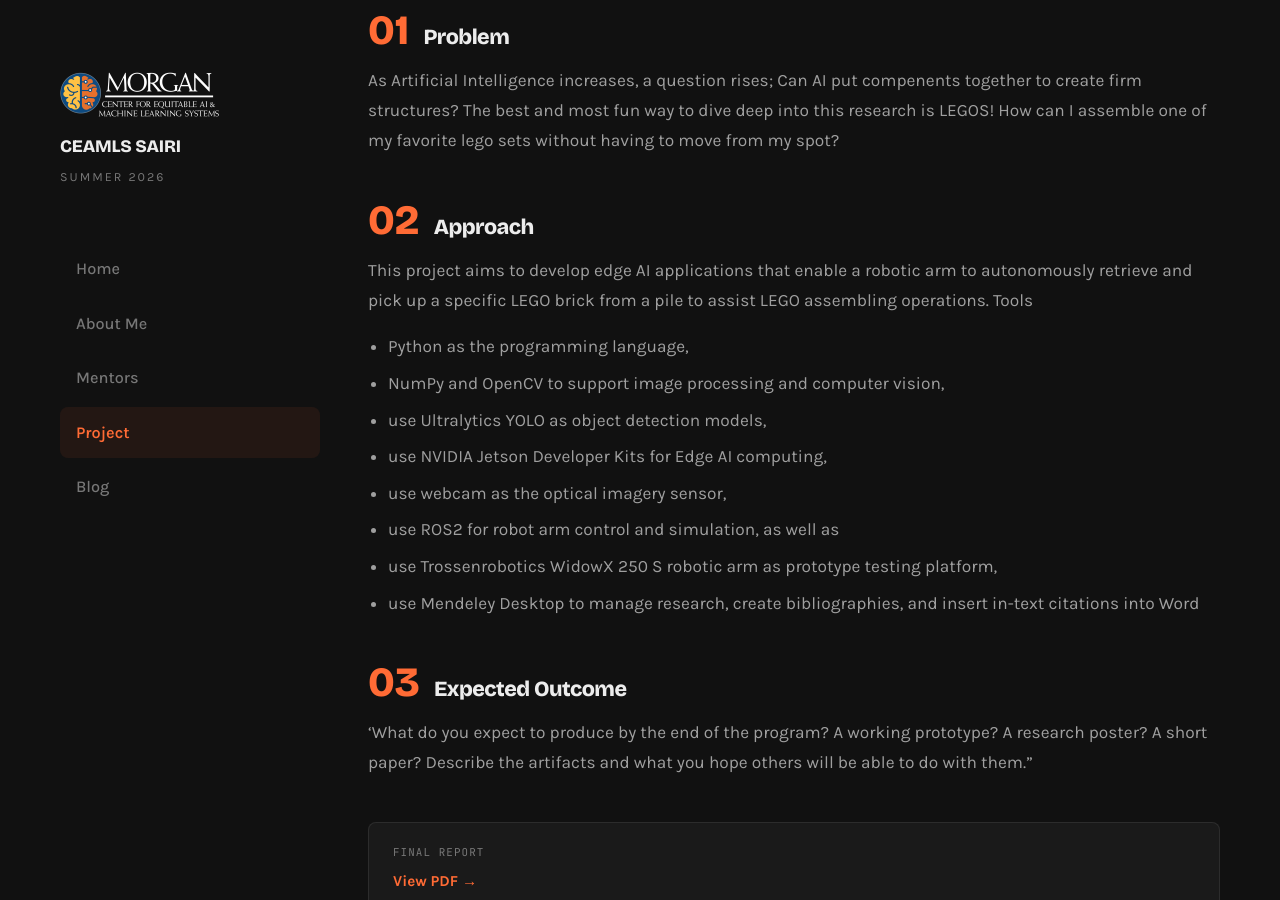
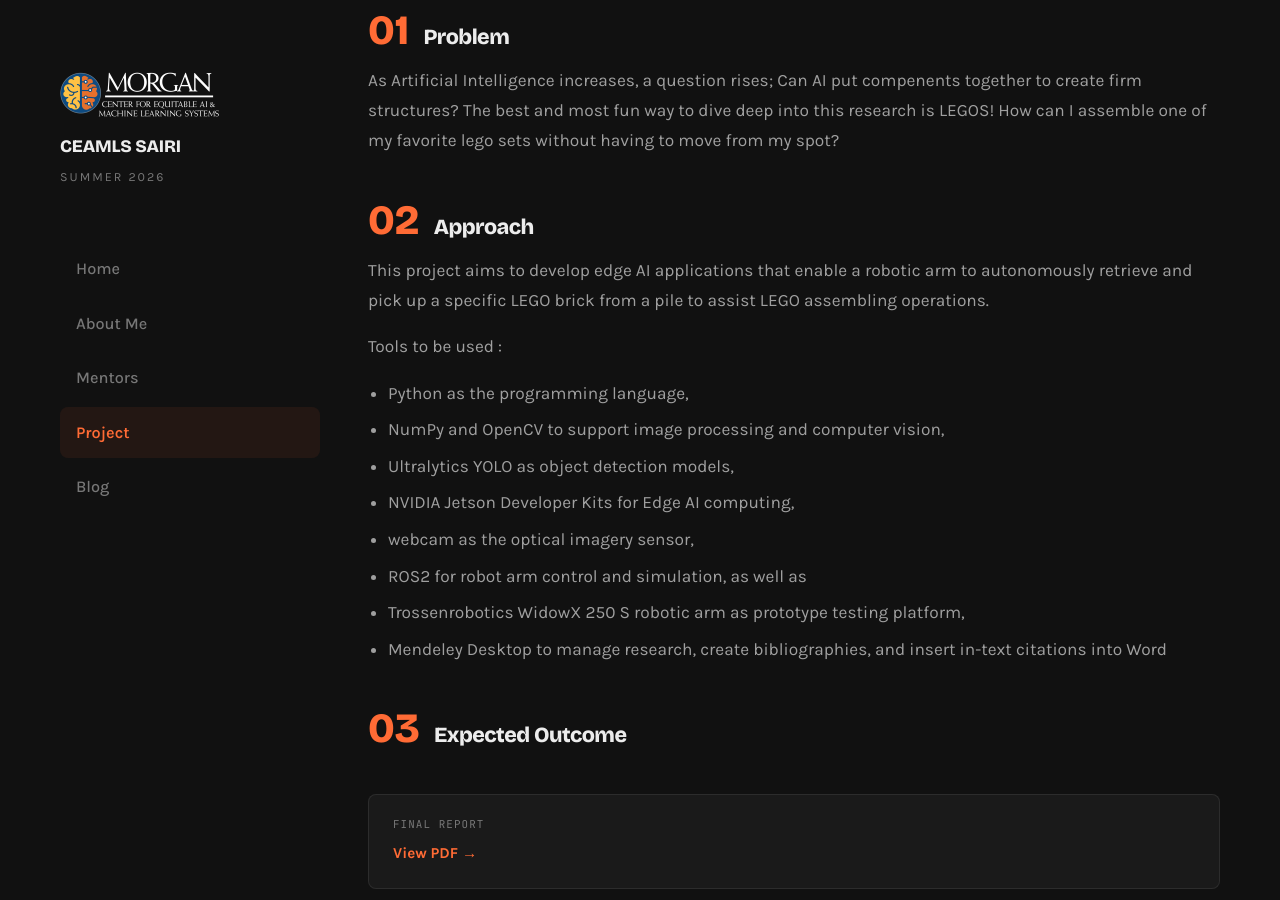
Before and after one commit to JoaqSnow/joaqsnowceamls26.github.io, a Jekyll site: the page built from pages/about-my-project.md, in a window 1280 px wide and 900 px high, scrolled down 358 px. Built offline with Jekyll 4.4.1, drawn with Linux system fonts in a browser that asks for light colours.

Commit message:
Update about-my-project.md

```diff
--- a/pages/about-my-project.md
+++ b/pages/about-my-project.md
@@ -15,21 +15,20 @@ problem: |
 approach: |
  This project aims to develop edge AI applications that enable a robotic arm to autonomously
  retrieve and pick up a specific LEGO brick from a pile to assist LEGO assembling operations.
-  Tools
+
+  Tools to be used :
   - Python as the programming language,
   - NumPy and OpenCV to support image processing and computer vision,
-  - use Ultralytics YOLO as object detection models,
-  - use NVIDIA Jetson Developer Kits for Edge AI computing,
-  - use webcam as the optical imagery sensor,
-  - use ROS2 for robot arm control and simulation, as well as
-  - use Trossenrobotics WidowX 250 S robotic arm as prototype testing platform,
-  - use Mendeley Desktop to manage research, create bibliographies, and insert in-text citations into Word
+  - Ultralytics YOLO as object detection models,
+  - NVIDIA Jetson Developer Kits for Edge AI computing,
+  - webcam as the optical imagery sensor,
+  - ROS2 for robot arm control and simulation, as well as
+  - Trossenrobotics WidowX 250 S robotic arm as prototype testing platform,
+  - Mendeley Desktop to manage research, create bibliographies, and insert in-text citations into Word
 
 
 outcome: |
-  'What do you expect to produce by the end of the program? A working prototype?
-  A research poster? A short paper? Describe the artifacts and what you hope
-  others will be able to do with them."
+
 
 final_report_url: https://example.com/your-report.pdf
 
```
